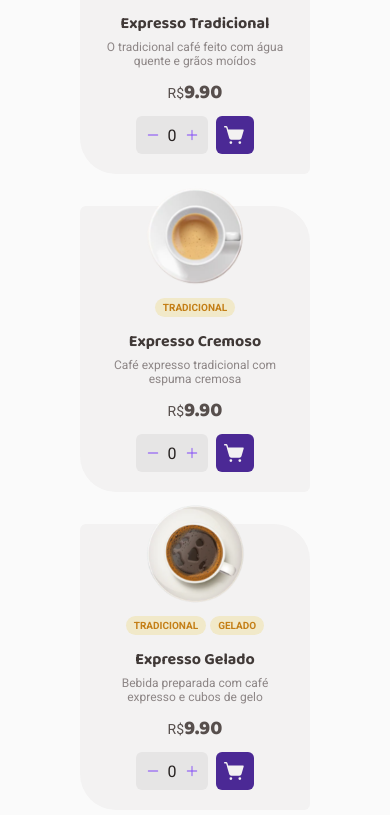
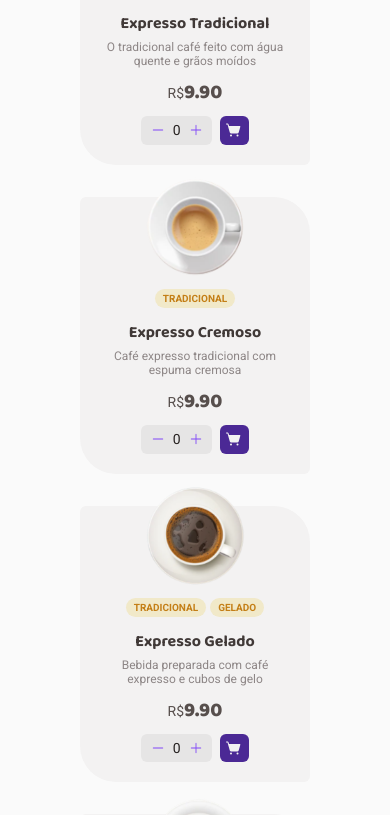
Before and after one commit to Lucariozin/ignite-challenge-coffee-delivery, a React (Vite) app: page / in a window 390 px wide. Shown: the part 870-1685 px from the top of the page. Built offline with nearby package versions, Linux system fonts and the light colour scheme.

Commit message:
adding responsiveness to the 'ItemQuantityControl' component.

```diff
--- a/src/components/CoffeeItem/CoffeeItem.styles.ts
+++ b/src/components/CoffeeItem/CoffeeItem.styles.ts
@@ -138,4 +138,14 @@ export const CartAnchor = styled(NavLink)`
     outline: 1px solid ${({ theme }) => theme.palette.purple[500]};
     outline-offset: 2px;
   }
+
+  ${({ theme }) => theme.breakpoints.down('sm')} {
+    width: 28.8px;
+    height: 28.8px;
+
+    & > svg {
+      width: 1rem;
+      height: 1rem;
+    }
+  }
 `
--- a/src/components/Header/Header.styles.ts
+++ b/src/components/Header/Header.styles.ts
@@ -31,6 +31,13 @@ export const LogoAnchor = styled(NavLink)`
     outline: 1px solid ${({ theme }) => theme.palette.yellow[500]};
     outline-offset: 10px;
   }
+
+  ${({ theme }) => theme.breakpoints.down('sm')} {
+    & > img {
+      width: 4.2rem;
+      height: 2rem;
+    }
+  }
 `
 
 export const Logo = styled.img`
@@ -63,6 +70,10 @@ export const Address = styled.span<AddressProps>`
 
   & svg {
     fill: ${({ theme }) => theme.palette.purple[300]};
+  }
+
+  ${({ theme }) => theme.breakpoints.down('sm')} {
+    font-size: 0.875rem;
   }
 `
 
--- a/src/components/ItemQuantityControl/ItemQuantityControl.styles.ts
+++ b/src/components/ItemQuantityControl/ItemQuantityControl.styles.ts
@@ -8,6 +8,11 @@ export const Container = styled.div`
   padding: 9.5px;
   border-radius: 6px;
   background-color: ${({ theme }) => theme.palette.gray[400]};
+
+  ${({ theme }) => theme.breakpoints.down('sm')} {
+    height: 1.8rem;
+    font-size: 0.875rem;
+  }
 `
 
 export const ItemsAmount = styled.span`
```
